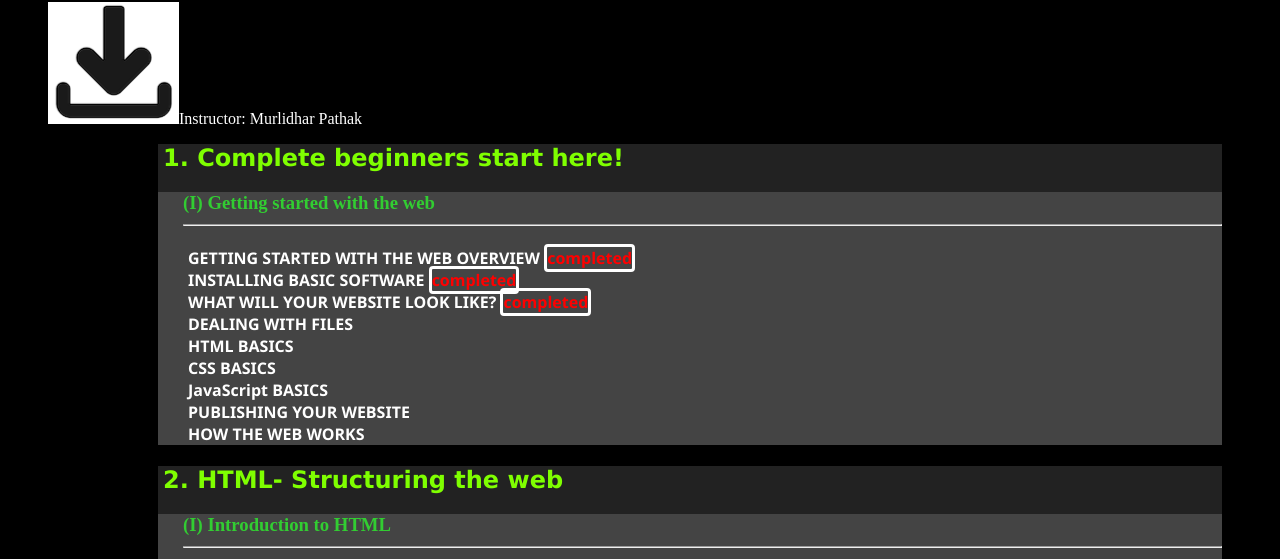
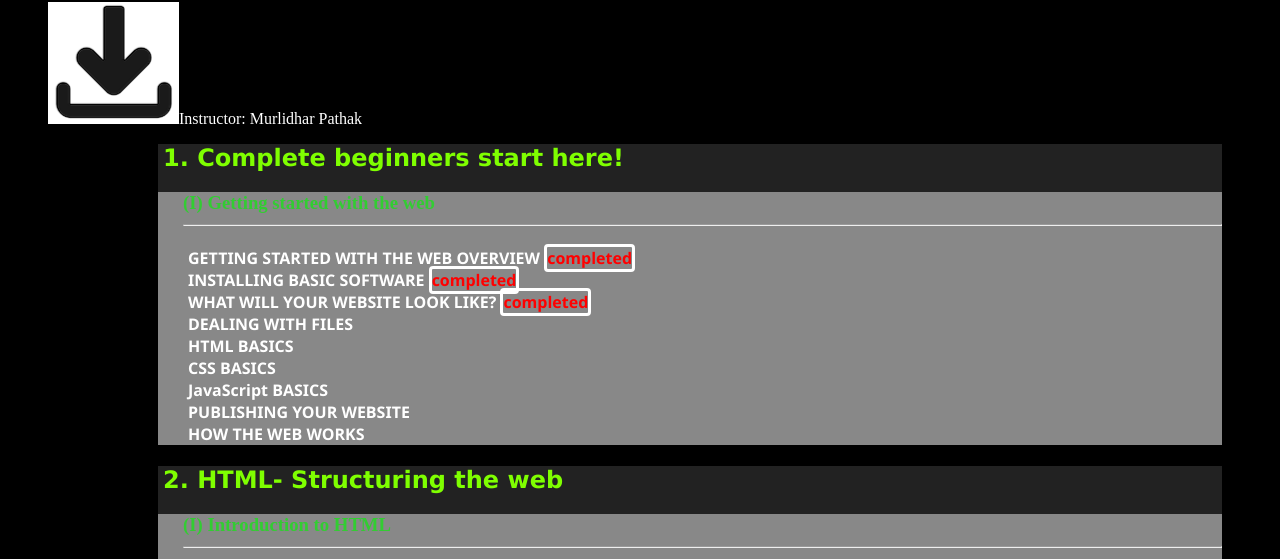
Before and after one commit to murlidharpathakprogrammer/learn_web_dev, a plain HTML site: page index.html in a window 1280 px wide. Shown: the part 241-800 px from the top of the page. Drawn offline with Linux system fonts and the light colour scheme.

Commit message:
Update index.html

```diff
--- a/index.html
+++ b/index.html
@@ -5,7 +5,7 @@
       h1{color:greenyellow; box-shadow: cyan; background-color:rgb(109, 109, 253); text-align:center; font-family:Verdana, Geneva, Tahoma, sans-serif;}
      body{background-color:black; color:white;}
      div.main{margin-left:100px; background-color:#000000;}
-     div.int{background-color: #444444;}
+     div.int{background-color: #888888;}
      div.num{margin-left: 50px; margin-right: 50px; background-color: #222222;}
      h2{color:chartreuse; margin-left:5px; margin-top: 2px; font-family:'Lucida Sans', 'Lucida Sans Regular', 'Lucida Grande', 'Lucida Sans Unicode', Geneva, Verdana, sans-serif;}
      h3{margin-left:25px; color: limegreen; }
```
